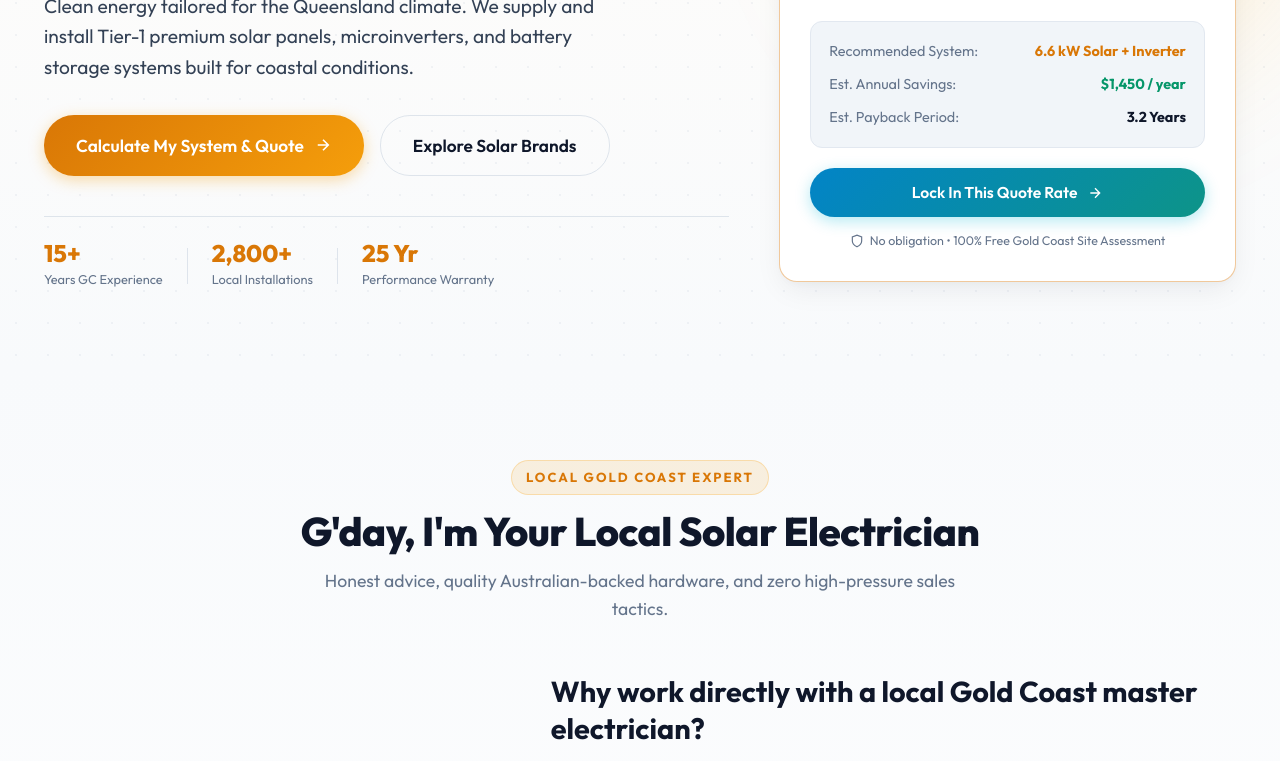
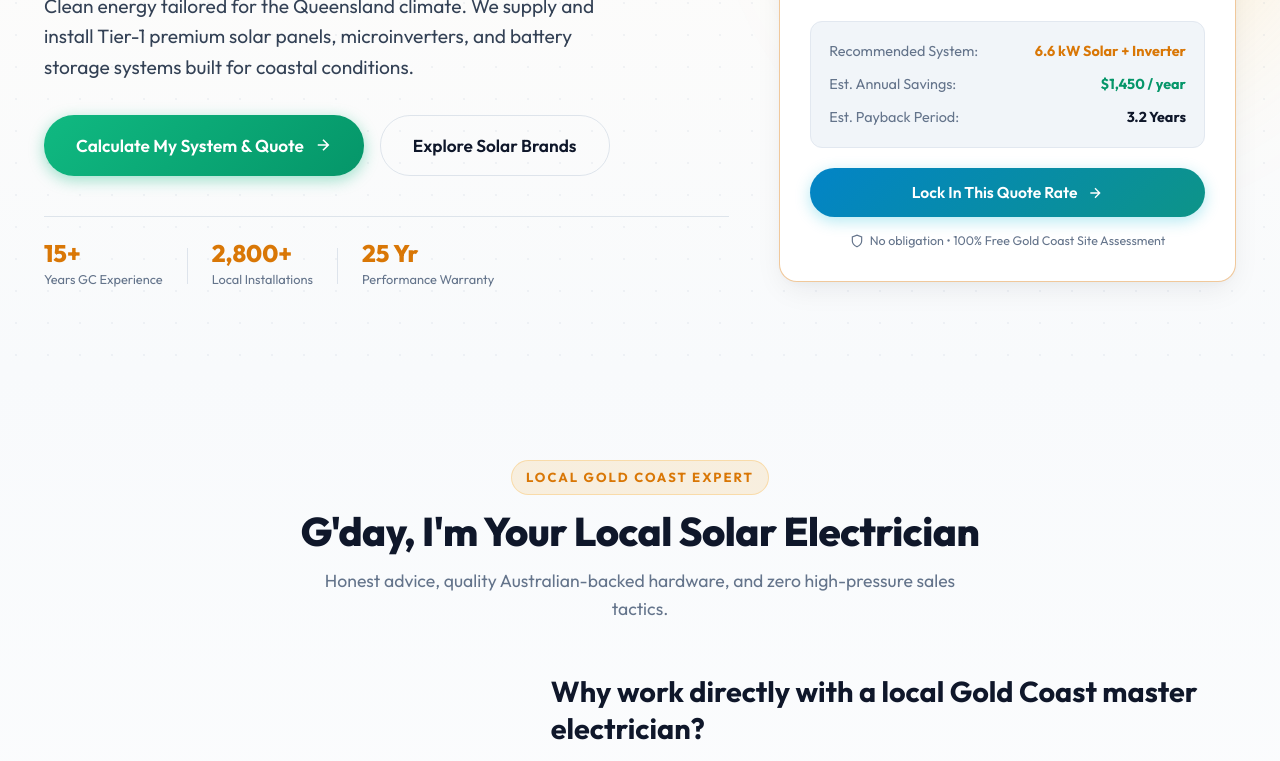
Before and after one commit to wherezwollie/wherezwollie.github.io, a website built with Vite: page index.html in a window 1280 px wide. Shown: the part 430-1191 px from the top of the page. Built offline with nearby package versions, Linux system fonts and the light colour scheme.

Commit message:
Update Get Free Quote button to high-converting emerald green

```diff
--- a/styles.css
+++ b/styles.css
@@ -150,20 +150,20 @@ button, input, select, textarea {
 }
 
 .btn-primary {
-  background: linear-gradient(135deg, var(--primary-gold) 0%, var(--primary-yellow) 100%);
-  color: var(--text-dark);
-  box-shadow: 0 4px 15px rgba(245, 158, 11, 0.35);
+  background: linear-gradient(135deg, #10b981 0%, #059669 100%);
+  color: #ffffff;
+  box-shadow: 0 4px 15px rgba(16, 185, 129, 0.4);
 }
 
 .btn-primary:hover {
   transform: translateY(-2px);
-  box-shadow: 0 8px 25px rgba(245, 158, 11, 0.5);
+  box-shadow: 0 8px 25px rgba(16, 185, 129, 0.6);
   filter: brightness(1.05);
 }
 
 .btn-secondary {
   background: linear-gradient(135deg, var(--accent-cyan) 0%, var(--accent-teal) 100%);
-  color: var(--text-dark);
+  color: #ffffff;
   box-shadow: 0 4px 15px rgba(6, 182, 212, 0.3);
 }
 
@@ -188,8 +188,8 @@ button, input, select, textarea {
 }
 
 @keyframes pulse-glow {
-  0% { box-shadow: 0 0 10px rgba(245, 158, 11, 0.4); }
-  100% { box-shadow: 0 0 25px rgba(245, 158, 11, 0.7); }
+  0% { box-shadow: 0 0 10px rgba(16, 185, 129, 0.4); }
+  100% { box-shadow: 0 0 25px rgba(16, 185, 129, 0.75); }
 }
 
 .btn-lg {
```
